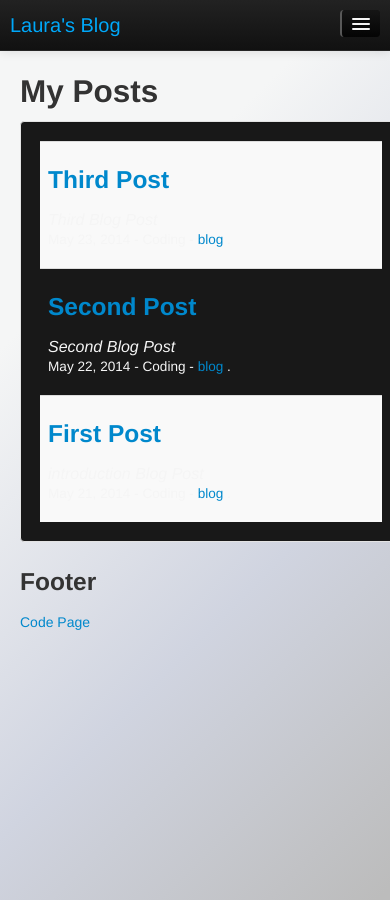
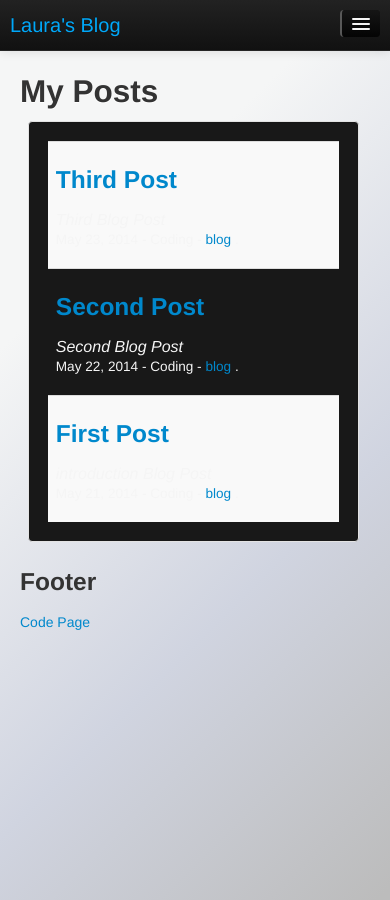
Before and after one commit to LauraR6561/Laurar6561.github.io, a Jekyll site: the page built from index.html, in a window 390 px wide. Built offline with Jekyll 4.4.1, drawn with Linux system fonts in a browser that asks for light colours; Markdown is read by kramdown in place of the engine named in the settings.

Commit message:
css change

```diff
--- a/css/template.css
+++ b/css/template.css
@@ -27,12 +27,13 @@ body{
 
 @media (max-width: 979px){
     #content > .table{
-        width:98%;
+        width:96%;
+        margin-left:2%;
     }
 }
 
 @media (max-width: 767px){
     #content > .table{
-        margin-right:25px;
+        width:85%;
     }
 }
```
